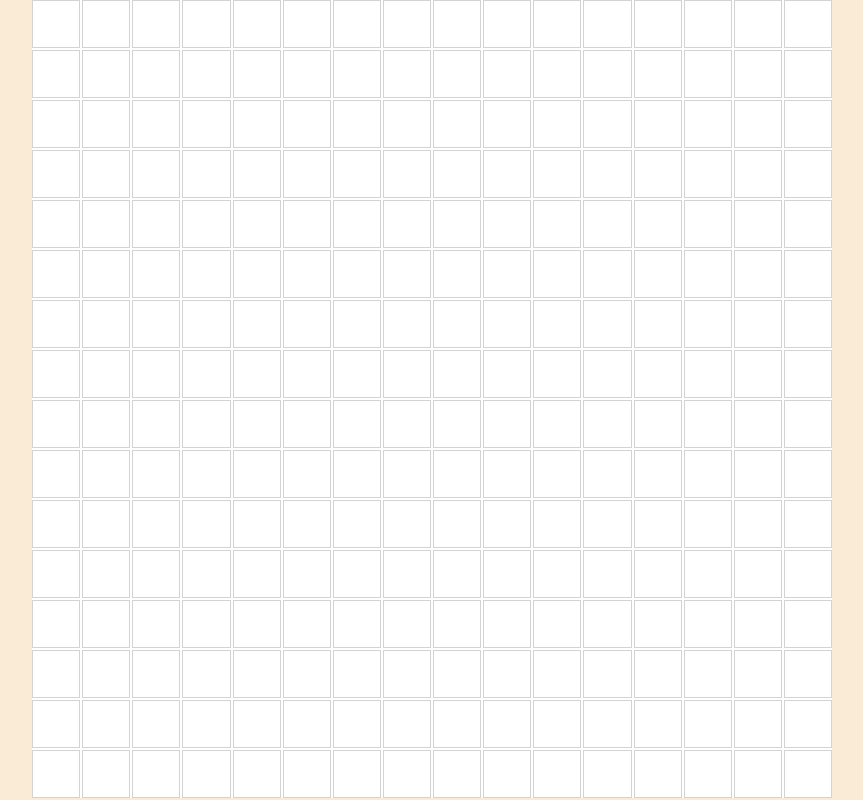
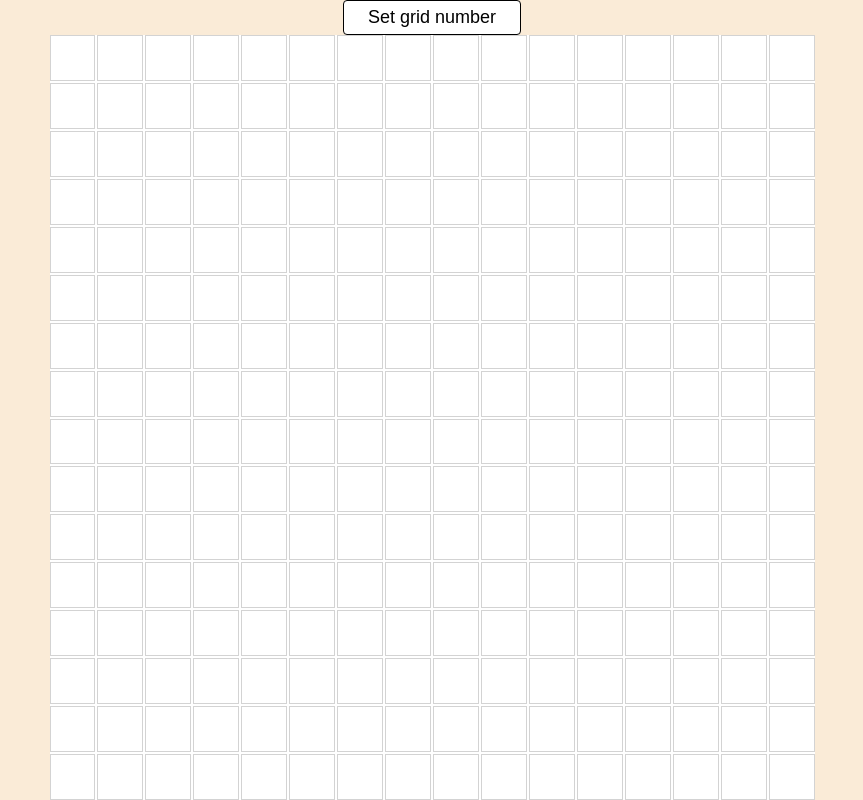
Before and after one commit to bencl94/etch-a-sketch, a plain HTML site: page index.html in a window 1280 px wide. Shown: the whole page, without its empty margins (208-1071 px from the left). Drawn offline with Linux system fonts and the light colour scheme.

Commit message:
Apply user input to sketch area

```diff
--- a/index.html
+++ b/index.html
@@ -8,6 +8,7 @@
     <script src="script.js" defer></script>
 </head>
 <body>
+    <button>Set grid number</button>
     <div class="container"></div>
 </body>
 </html>
--- a/script.js
+++ b/script.js
@@ -1,14 +1,36 @@
+const containerDiv = document.querySelector(".container");
+const button = document.querySelector("button");
+
 const addStyleOnHover = (event) => {
     event.target.classList.add("colored");
+};
+
+const deleteSketchArea = () => {
+    const childs = Array.from(containerDiv.childNodes);
+    childs.forEach((child) => {child.remove()});
+};
+
+const userPrompt = () => {
+    let number = parseInt(prompt('How big should your sketch area grid be?'));
+
+    if (number < 2 || !number) {
+        number = 2;
     }
-const containerDiv = document.querySelector(".container");
 
-for (let i = 0; i < 16; i++){
+    return number;
+};
+
+const buildSketchArea = (number) => {
+    if (!number || number < 2) {
+        number = 16;
+    }
+
+    for (let i = 0; i < number; i++){
         let lineDiv = document.createElement("div");
 
         lineDiv.classList.add("line");
 
-    for (let j = 0; j < 16; j++) {
+        for (let j = 0; j < number; j++) {
             let gridCell = document.createElement("div");
             gridCell.classList.add("cell");
 
@@ -19,3 +41,13 @@ for (let i = 0; i < 16; i++){
 
         containerDiv.appendChild(lineDiv);
     }
+};
+
+
+button.addEventListener("click", () => {
+    deleteSketchArea();
+    let number = userPrompt();
+    buildSketchArea(number);
+});
+
+buildSketchArea();
--- a/style.css
+++ b/style.css
@@ -5,11 +5,13 @@ html {
 body {
     margin: 0;
     background-color: antiquewhite;
+    font-family: system-ui, -apple-system, BlinkMacSystemFont, 'Segoe UI', Roboto, Oxygen, Ubuntu, Cantarell, 'Open Sans', 'Helvetica Neue', sans-serif;
 }
 
 .container {
     display: flex;
-    width: 100vh;
+    width: calc(100vh - 35px);
+    height: calc(100vh - 35px);
     margin: 0 auto;
     background-color: white;
     flex-direction: column;
@@ -33,3 +35,13 @@ body {
 .colored {
     background-color: black;
 }
+
+button {
+    background-color: white;
+    font-size: large;
+    border: 1px solid black;
+    border-radius: 4px;
+    padding: 6px 24px;
+    display: block;
+    margin: 0 auto;
+}
```
Lines whose indentation alone changed are shown as unchanged.
